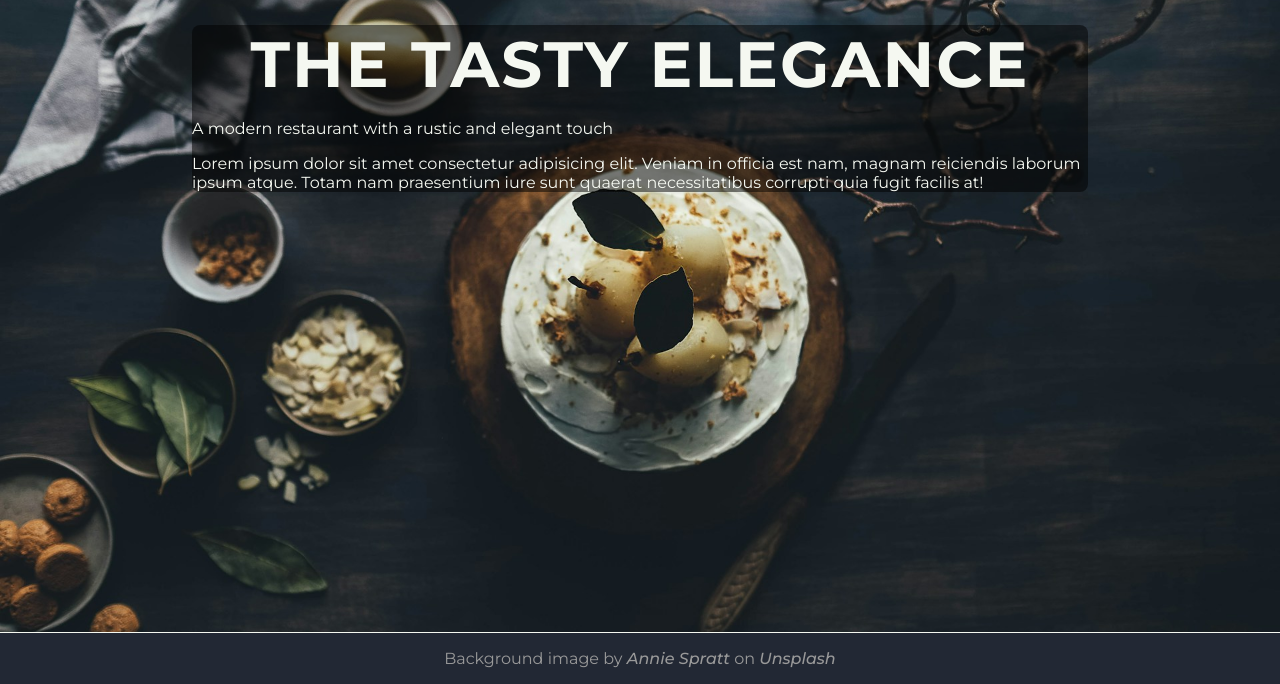
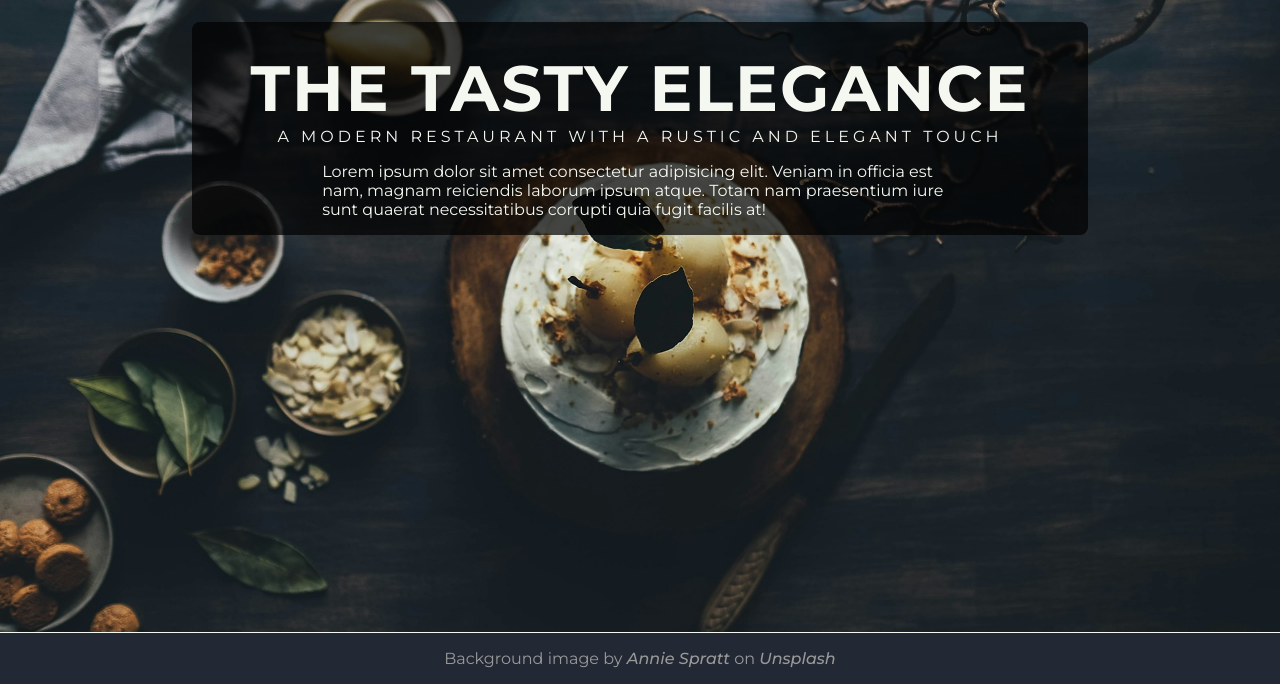
Before and after one commit to Anibvl-17/odin-restaurant-page, a website built with webpack: page src/template.html in a window 1280 px wide. Shown: the part 116-800 px from the top of the page. Built offline with nearby package versions, Linux system fonts and the light colour scheme.

Commit message:
Add more home section styles

```diff
--- a/src/styles.css
+++ b/src/styles.css
@@ -92,11 +92,19 @@ footer a:hover {
   text-decoration: underline;
 }
 
+#content {
+  margin-top: 24px;
+}
+
 .home-section {
-  background-color: rgba(0, 0, 0, 0.5);
+  background-color: rgba(0, 0, 0, 0.7);
   margin-inline: 15%;
   border-radius: 8px;
+  display: flex;
+  flex-flow: column nowrap;
+  align-items: center;
 }
+
 
 .home-title {
   font-size: 4rem;
@@ -106,3 +114,13 @@ footer a:hover {
   text-align: center;
   margin-top: 3%
 }
+
+.home-subtitle {
+  margin: 0;
+  text-transform: uppercase;
+  letter-spacing: 4px;
+}
+
+.home-description {
+  width: 60ch;
+}
```
